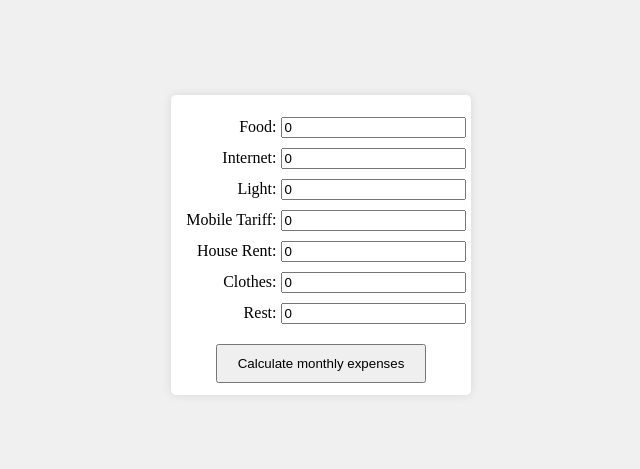
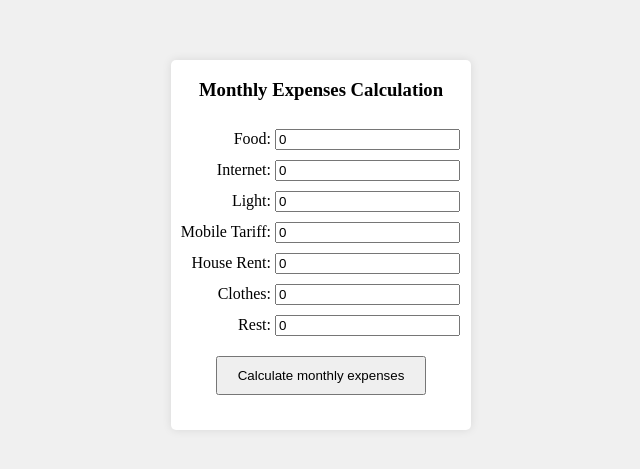
Before and after one commit to OlexandrVaidych/monthly-expenses, a plain HTML site: page index.html in a window 1280 px wide. Shown: the part 155-624 px from the top of the page, without its empty margins (319-959 px from the left). Drawn offline with Linux system fonts and the light colour scheme.

Commit message:
header created

```diff
--- a/index.html
+++ b/index.html
@@ -9,6 +9,9 @@
 </head>
 <body>
     <div class="container">
+        <div class="header">
+            <h3>Monthly Expenses Calculation</h1>
+        </div>
         <form>
             <div class="form-group">
                 <label for="food">Food:</label>
--- a/styles.css
+++ b/styles.css
@@ -8,14 +8,16 @@ body {
 }
 
 .container {
-    display: flex;
-    justify-content: center;
-    align-items: center;
     width: 300px;
-    height: 300px;
+    height: 370px;
     background-color: #ffffff;
     border-radius: 5px;
     box-shadow: 0 0 10px rgba(0, 0, 0, 0.1);
+}
+
+.header {
+    display: flex;
+    justify-content: center;
 }
 
 .form-group {
```
